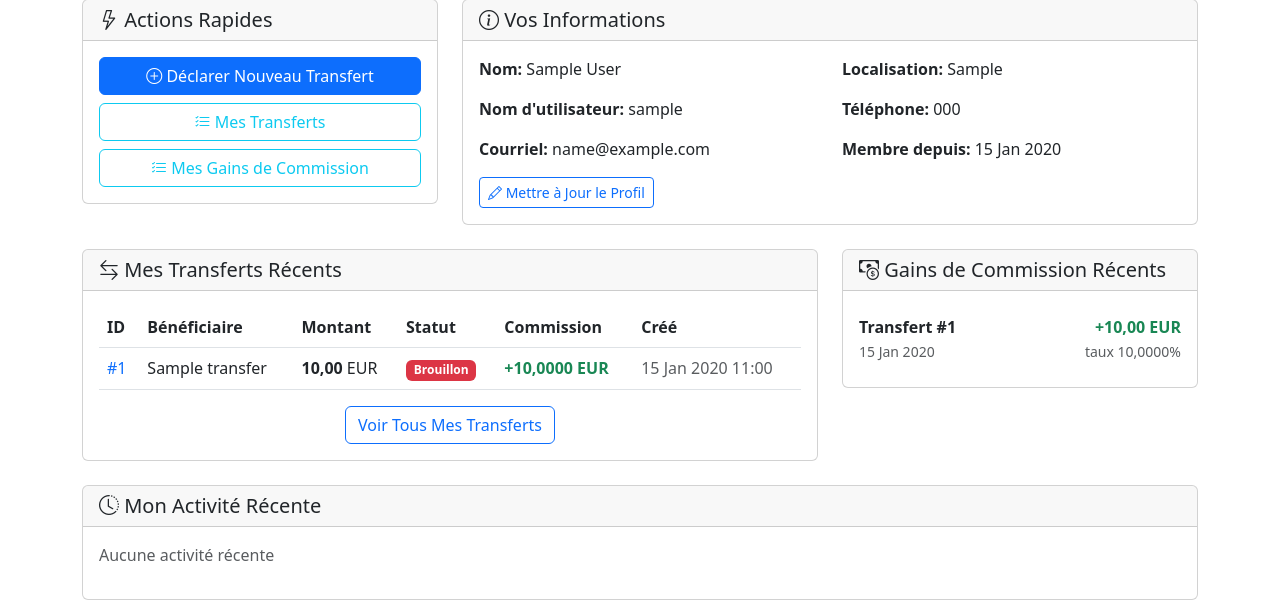
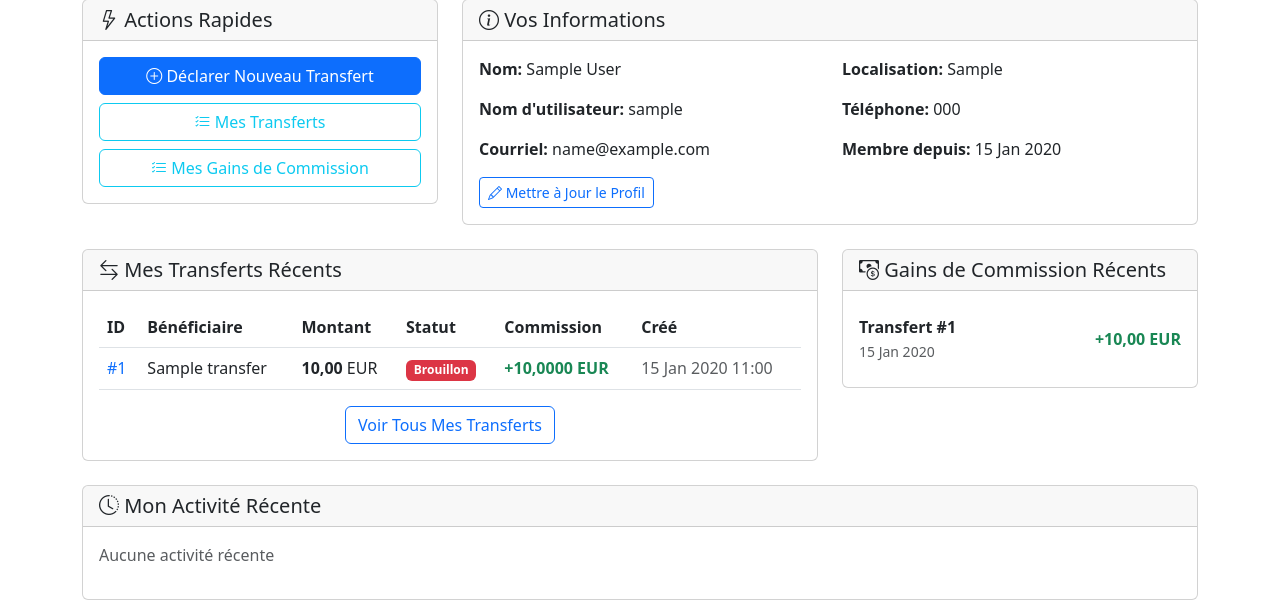
Before and after one commit to thenightcoders/mta, a Django app: page /agent-dashboard/ in a window 1280 px wide. Shown: the part 548-1148 px from the top of the page. Run offline with Django 5.2, Linux system fonts and the light colour scheme; a user stored in the database is signed in; tables that the repository leaves empty hold one stand-in row (values such as "Sample post").

Commit message:
removed fake rate for commission share

```diff
--- a/templates/users/agent_dashboard.html
+++ b/templates/users/agent_dashboard.html
@@ -215,7 +215,6 @@
                         </div>
                         <div class="text-end">
                             <div class="text-success fw-bold">+{{ commission.declaring_agent_amount|floatformat:2 }} EUR</div>
-                            <small class="text-muted">{% trans "taux" %} {{ commission.config_used.commission_amount }}%</small>
                         </div>
                     </div>
                     {% endfor %}
```
